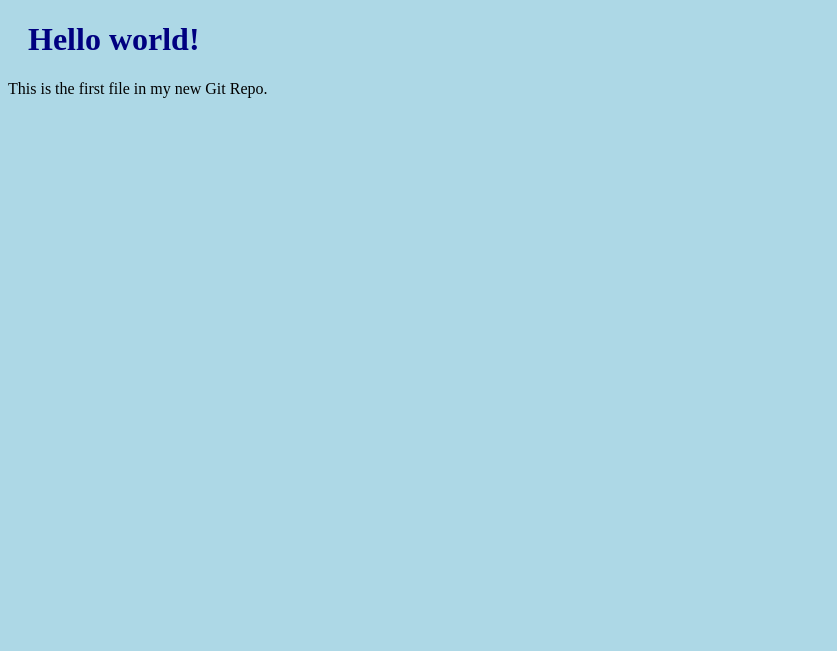
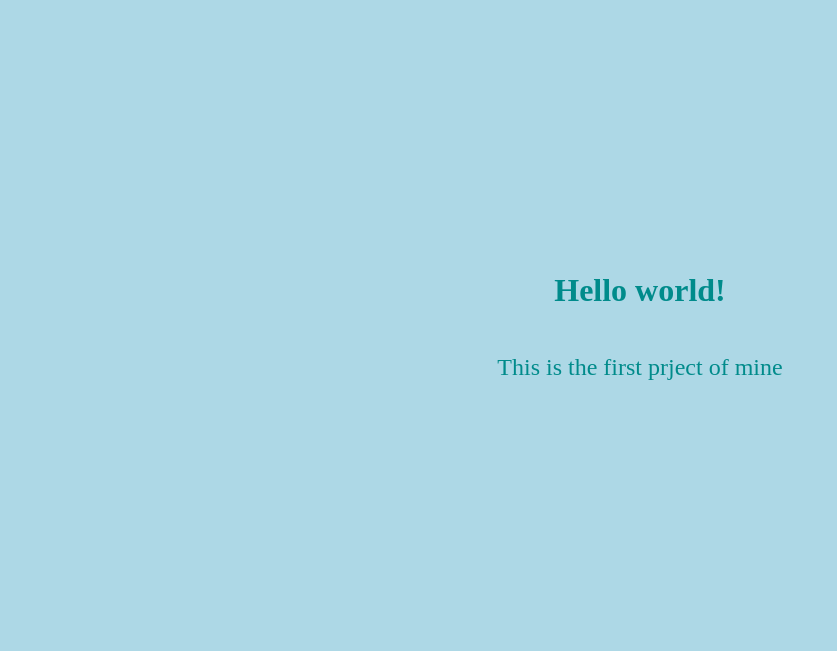
Before and after one commit to farzanrahman/Website, a plain HTML site: page index.html in a window 1280 px wide. Shown: the whole page, without its empty margins (0-837 px from the left). Drawn offline with Linux system fonts and the light colour scheme.

Commit message:
Second commit

```diff
--- a/bluestyle.css
+++ b/bluestyle.css
@@ -3,6 +3,19 @@ body {
     }
 
     h1 {
-    color: navy;
-    margin-left: 20px;
+    color: darkcyan;
+
+    text-align: center;
     }
+    p{
+        color: darkcyan;
+        text-align: center;
+        font-size: 1.5rem;
+    }
+    .main{
+        display: flex;
+        flex-direction: column;
+        justify-content:center;
+        align-items: center;
+        height: 80vh;
+    }
--- a/index.html
+++ b/index.html
@@ -7,8 +7,9 @@
     <link rel="stylesheet" href="bluestyle.css">
 </head>
 <body>
-    <h1>Hello world!</h1>
-    <p>This is the first file in my new Git Repo.</p>
-
+    <div class="main">
+        <h1>Hello world!</h1>
+        <p>This is the first prject of mine </p>
+    </div>
 </body>
 </html>
```
